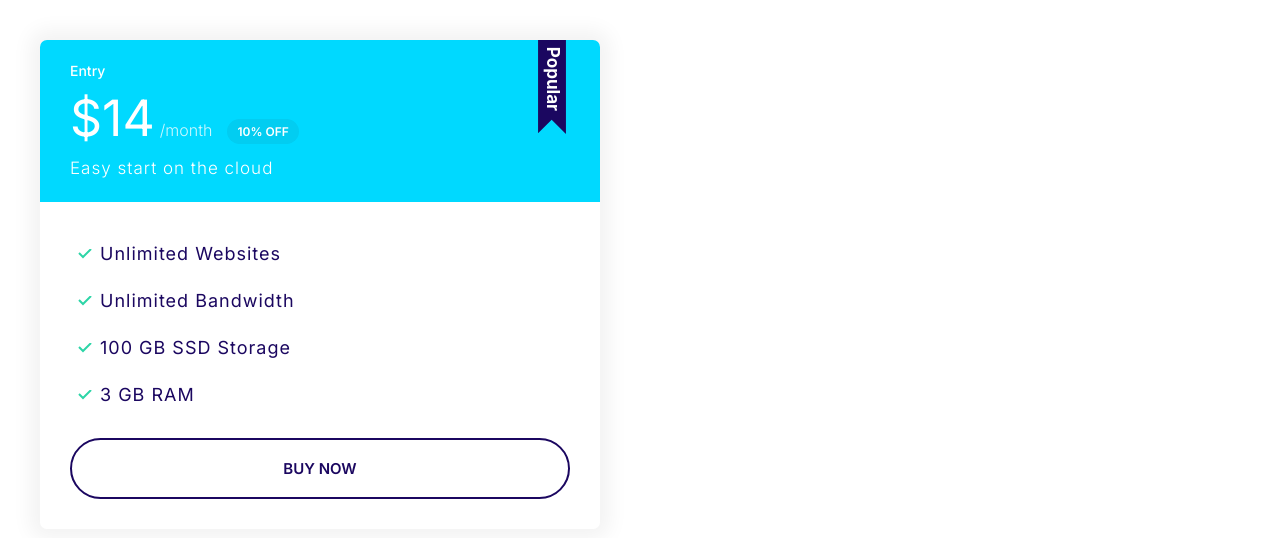
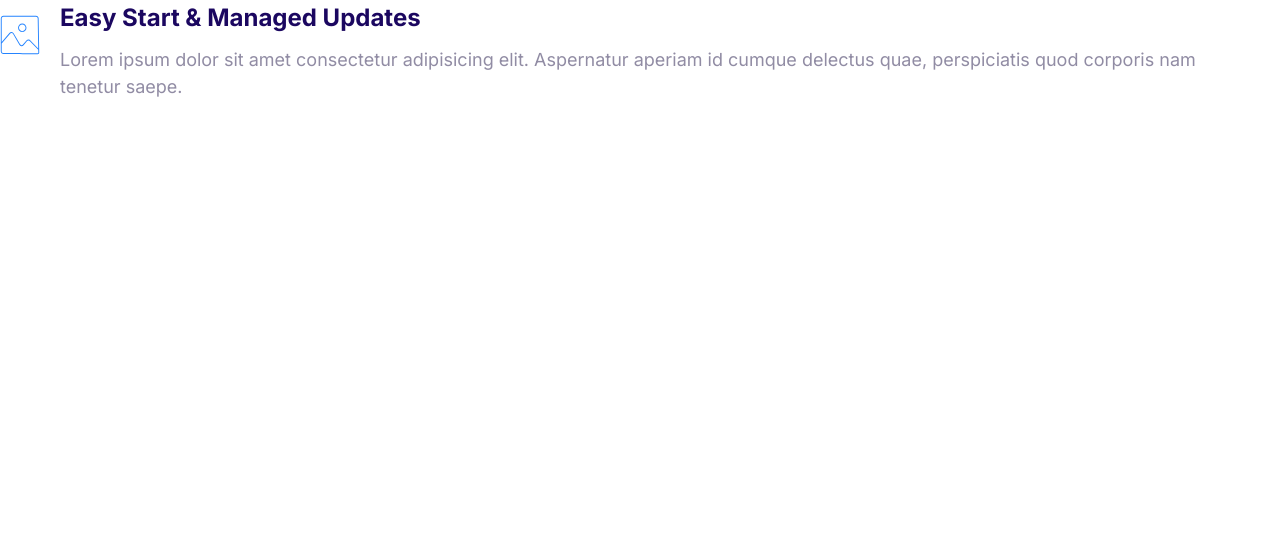
Before and after one commit to Turtles009/moshify_clone, a plain HTML site: page Moshify/index.html in a window 1280 px wide. Drawn offline with Linux system fonts and the light colour scheme.

Commit message:
Build the media component.

```diff
--- a/Moshify/css/style.css
+++ b/Moshify/css/style.css
@@ -364,3 +364,20 @@ a {
         font-size: 1.7rem;
     }
 }
+
+/* Media Object */
+.media {
+    display: flex;
+}
+
+.media__body {
+    margin: 0 2rem;
+}
+
+.media__title {
+    margin-top: 0;
+}
+
+.media__image {
+    margin-top: 1.5rem;
+}
--- a/Moshify/index.html
+++ b/Moshify/index.html
@@ -16,26 +16,17 @@
 </head>
 
 <body>
-    <div style="width: 50%; padding: 4rem;">
-        <div class="plan plan--popular">
-            <div class="card card--secondary">
-                <header class="card__header">
-                    <h3 class="plan__name">Entry</h3>
-                    <span class="plan__price">$14</span>
-                    <span class="plan__billing-cycle">/month</span>
-                    <span class="badge badge--secondary badge--small">10% OFF</span>
-                    <span class="plan__description">Easy start on the cloud</span>
-                </header>
-                <div class="card__body">
-                    <ul class="list list--tick">
-                        <li class="list__item">Unlimited Websites</li>
-                        <li class="list__item">Unlimited Bandwidth</li>
-                        <li class="list__item">100 GB SSD Storage</li>
-                        <li class="list__item">3 GB RAM</li>
-                    </ul>
-                    <button class="btn btn--outline btn-block">BUY NOW</button>
-                </div>
-            </div>
+    <div class="media">
+        <div class="media__image">
+            <svg class="icon icon--primary">
+                <use xlink:href="icons/sprite.svg#snap"></use>
+            </svg>
+        </div>
+        <div class="media__body">
+            <h3 class="media__title">Easy Start & Managed Updates</h3>
+            <p>Lorem ipsum dolor sit amet consectetur adipisicing elit. Aspernatur aperiam id cumque delectus quae,
+                perspiciatis quod corporis nam tenetur saepe.
+            </p>
         </div>
     </div>
 </body>
```
Also changed, not shown: Moshify/components/media.html (added, +13 -0 lines).
